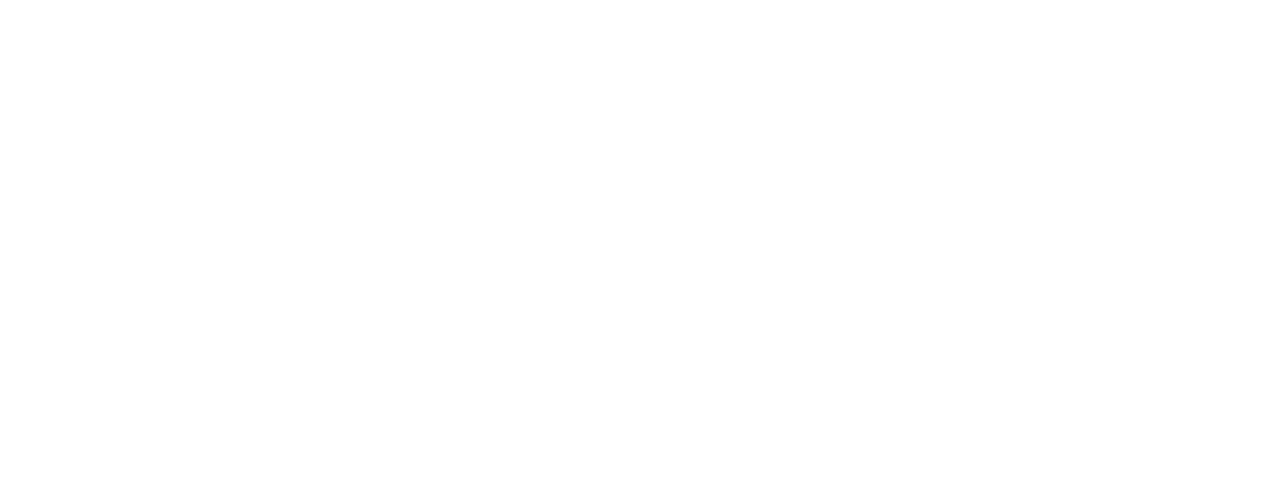
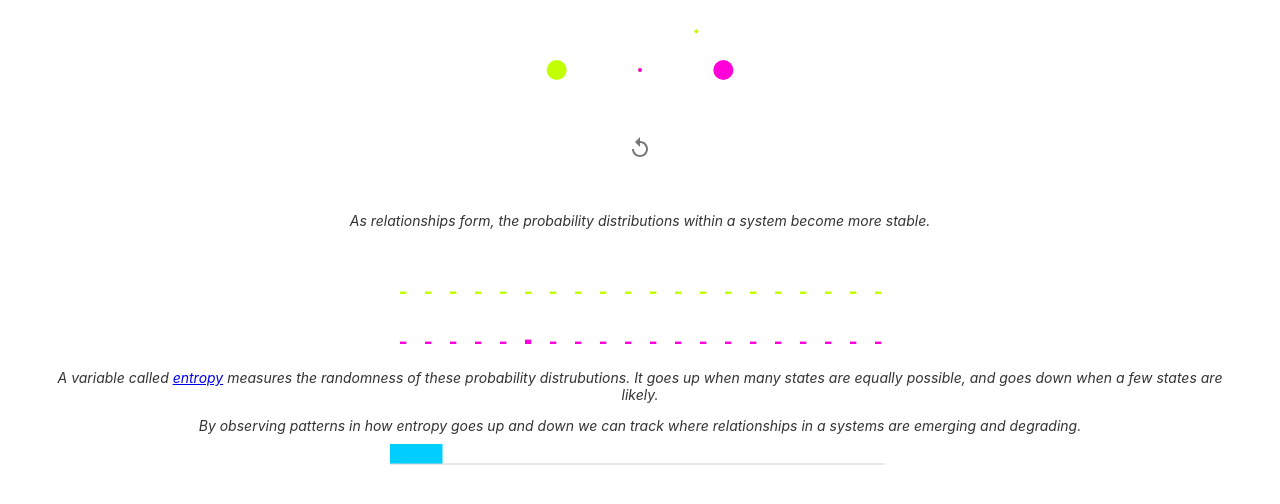
Before and after one commit to davidgljay/relvis-embeddable, a React (Create React App) app: page /relgraph in a window 1280 px wide. Before the commit this address had no page. Shown: the top 504 px of the page. Built offline with nearby package versions, Linux system fonts and the light colour scheme.

Commit message:
Improving language and styling in RelDefinition when showgraph is displayed.

```diff
--- a/src/App.js
+++ b/src/App.js
@@ -3,6 +3,7 @@
 import { BrowserRouter, Routes, Route } from "react-router-dom";
 import Definition from "./pages/reldefinition";
 import Limits from "./pages/limitstoprediction";
+import RelGraph from "./pages/relgraph";
 import Home from "./pages/home";
 import './App.css';
 
@@ -13,6 +14,7 @@
         <Route index element={<Home />} />
         <Route path="/reldefinition" element={<Definition />} />
         <Route path="/limitstoprediction" element={<Limits />} />
+        <Route path="/relgraph" element={<RelGraph />} />
       </Routes>
     </BrowserRouter>
   );
--- a/src/components/RelDefinition.js
+++ b/src/components/RelDefinition.js
@@ -122,7 +122,7 @@
         </IconButton>
       {
         showProbabilities &&
-        <div>
+        <div style={styles.container}>
           <div style={styles.text}>
             As relationships form, the probability distributions within a system become more stable.
           </div>
@@ -132,8 +132,8 @@
             nodes={[relModel.nodes[numNodes/4], relModel.nodes[3 * numNodes/4]]} />
           <div style={styles.text}>
             A variable called <a href="https://en.wikipedia.org/wiki/Entropy">entropy</a> measures the randomness of these probability distrubutions.
-            It goes up when many states are equally possible, and goes down when a few states are likely.
-            By observing patterns in how it goes down we can track how nodes in the system become form stable relationships.
+            It goes up when many states are equally possible, and goes down when a few states are likely.<p/>
+            By observing patterns in how entropy goes up and down we can track where relationships in a systems are emerging and degrading.
           </div>
           <EntropyGraph
             width={width}
@@ -159,7 +159,9 @@
     marginTop: 20,
     marginBottom: 10,
     fontSize: 14,
-    textAlign: 'left'
+    textAlign: 'center',
+    color: '#333',
+    fontStyle: 'italic'
   },
   bigNumber: {
     margin: 10,
--- /dev/null
+++ b/src/pages/relgraph.js
@@ -0,0 +1,7 @@
+import RelDefinition from '../components/RelDefinition'
+
+const RelGraph = () => {
+  return <RelDefinition numNodes={20} height={100} width={500} showProbabilities/>;
+};
+
+export default RelGraph;
```
Also changed, not shown: 1 other file (tests, documents, lock files or other folders).
